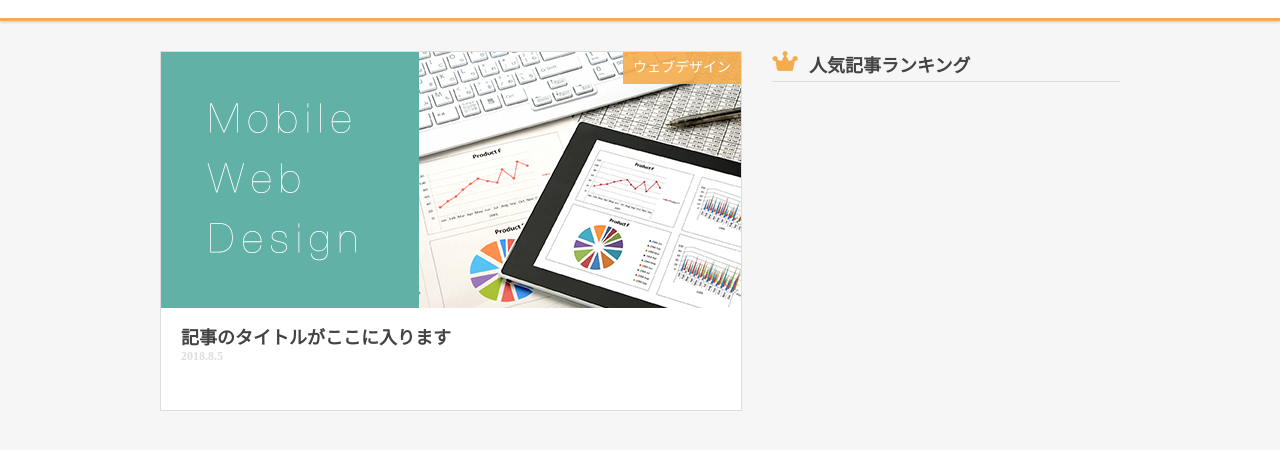
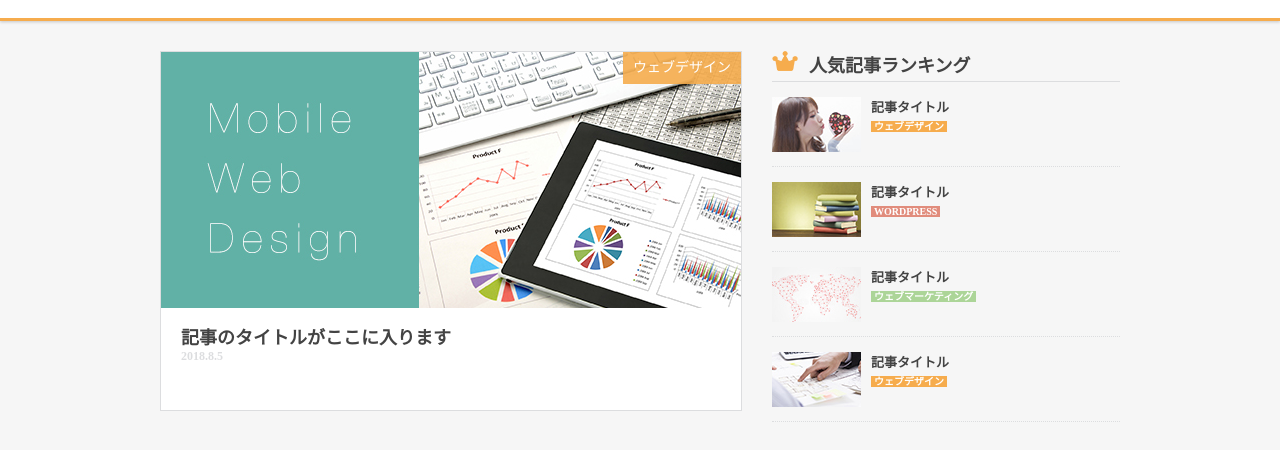
Before and after one commit to junichiseki0831/design-leaker, a plain HTML site: page index.html in a window 1280 px wide. Shown: the part 84-534 px from the top of the page. Drawn offline with Linux system fonts and the light colour scheme.

Commit message:
create ranking2

```diff
--- a/index.html
+++ b/index.html
@@ -38,6 +38,44 @@
     </div>
     <div id="top_ranking">
       <h2>人気記事ランキング</h2>
+      <ul>
+        <li>
+            <dl>
+              <dt><img src="images/tmb_1.jpg" alt="ランキング画像1"></dt>
+              <dd>
+                <h3><a href="#">記事タイトル</a></h3>
+                <span class="ranking_tag webdesign">ウェブデザイン</span>
+              </dd>
+            </dl>
+        </li>
+        <li>
+            <dl>
+              <dt><img src="images/tmb_2.jpg" alt="ランキング画像2"></dt>
+              <dd>
+                <h3><a href="#">記事タイトル</a></h3>
+                <span class="ranking_tag wordpress">WORDPRESS</span>
+              </dd>
+            </dl>
+        </li>
+        <li>
+            <dl>
+              <dt><img src="images/tmb_3.jpg" alt="ランキング画像3"></dt>
+              <dd>
+                <h3><a href="#">記事タイトル</a></h3>
+                <span class="ranking_tag webmarketing">ウェブマーケティング</span>
+              </dd>
+            </dl>
+        </li>
+        <li>
+            <dl>
+              <dt><img src="images/tmb_4.jpg" alt="ランキング画像4"></dt>
+              <dd>
+                <h3><a href="#">記事タイトル</a></h3>
+                <span class="ranking_tag webdesign">ウェブデザイン</span>
+              </dd>
+            </dl>
+        </li>
+      </ul>
     </div>
   </div>
 
--- a/style.css
+++ b/style.css
@@ -182,3 +182,50 @@ div#top_ranking h2 {
   /*高さを変えることによってボックスの大きさを調整*/
   height: 30px;
 }
+
+div#top_ranking ul li {
+  width: 348px;
+  height: 55px;
+  border-bottom: 1px dotted #dcdddf;
+  margin-top:15px;
+  padding-bottom: 14px;
+}
+
+div#top_ranking ul li dl dt {
+  width: 89px;
+  height: 55px;
+  background-color: green;
+  float: left;
+  margin-right: 10px;
+}
+
+div#top_ranking ul li dl dd {
+  float: left;
+  width: auto;
+  height: 55px;
+}
+
+div#top_ranking ul li dl dd h3 a {
+  font-size: 13px;
+  font-weight: bold;
+}
+
+span.ranking_tag {
+  color: #fff;
+  font-size: 10px;
+  font-weight: bold;
+  padding: 0 3px;
+  ;
+}
+
+span.webdesign {
+  background-color: #f6ac4d
+}
+
+span.wordpress {
+  background-color: #e18c7c;
+}
+
+span.webmarketing {
+  background-color: #acd598;
+}
```
